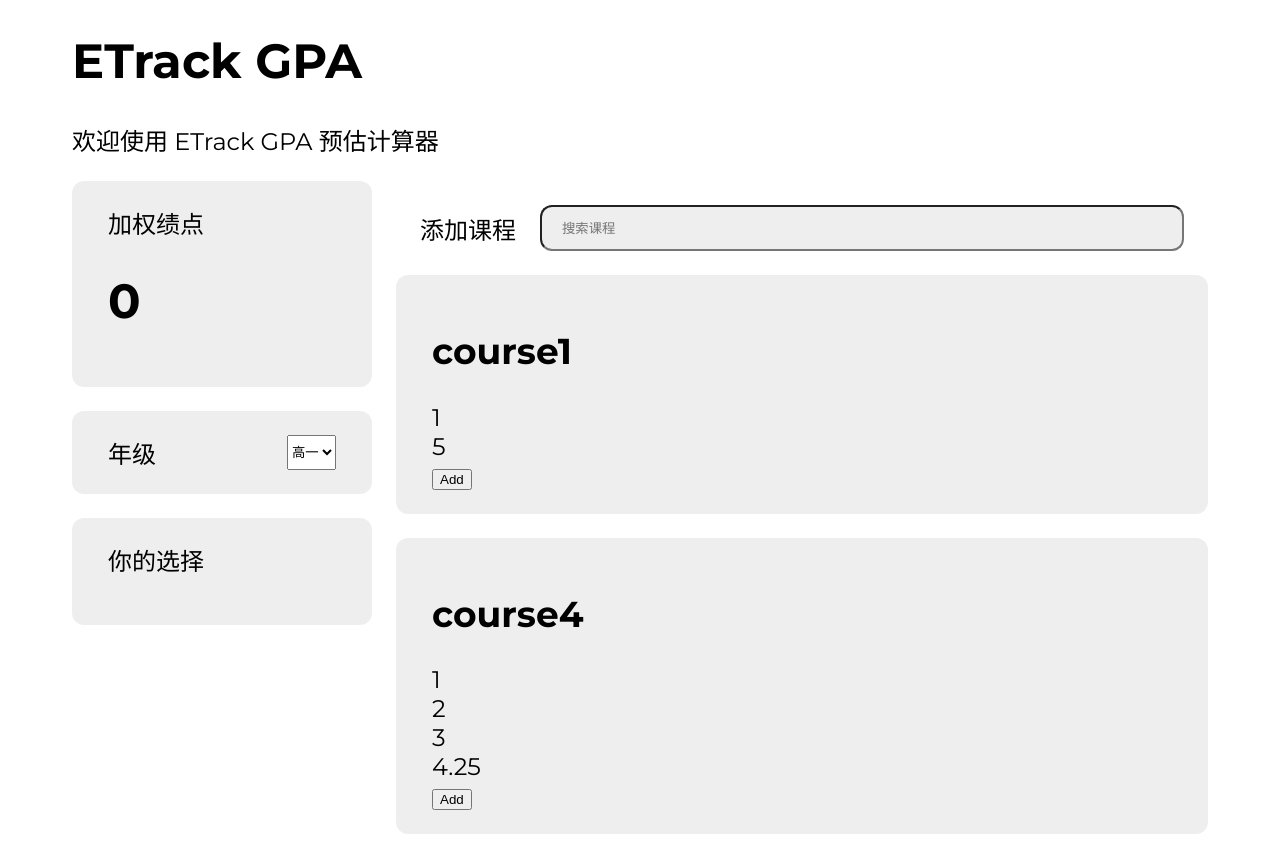
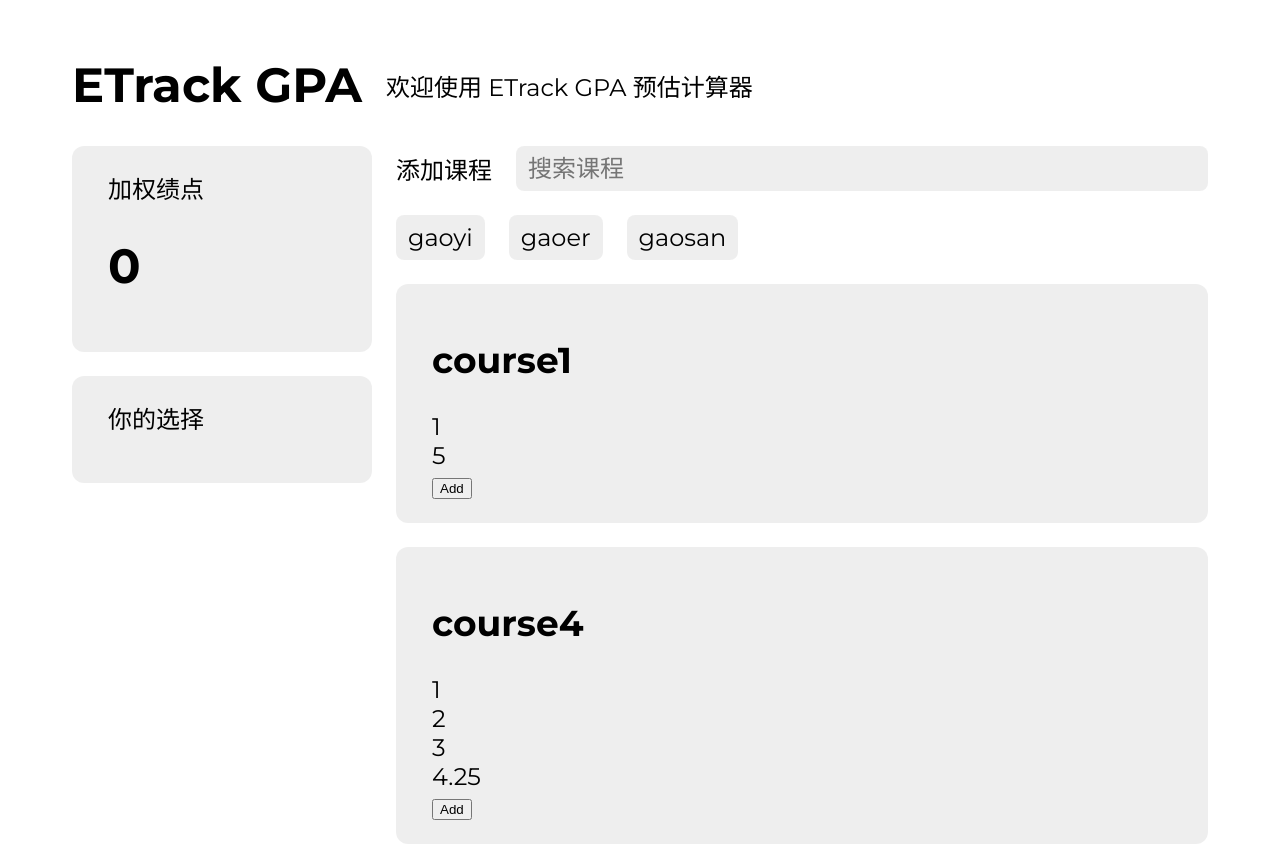
Before and after one commit to Tofutush/etrack, a React (Vite) app: page / in a window 1280 px wide. Built offline with nearby package versions, Linux system fonts and the light colour scheme; a web font is replaced by a local one.

Commit message:
more styling

```diff
--- a/src/App.tsx
+++ b/src/App.tsx
@@ -1,26 +1,26 @@
-import { useState, useEffect } from 'react';
+import { useEffect, useState } from 'react';
 import CourseList from './courselist/CourseList';
 import courseData from './data.json';
 import Course from './interfaces/Course';
 import SelectedCourse from './interfaces/SelectedCourse';
 import CourseSelection from './selectedcourselist/CourseSelection';
 import Gpa from './uicrap/Gpa';
-import GradeSelector from './uicrap/GradeSelector';
+import GradeFilter from './uicrap/GradeFilter';
 import SearchBar from './uicrap/SearchBar';
 
 function App() {
-    const [grade, setGrade] = useState<number>(1);
+    // const [grade, setGrade] = useState<number>(1);
     const [gpa, setGpa] = useState<number>(0);
     const [courseList, setCourseList] = useState<Array<Course>>(courseData.filter(c => c.grades.includes(1)));
     const [selectedCourses, setSelectedCourses] = useState<Array<SelectedCourse>>([]);
-grade
-    function onGradeChange(event: React.ChangeEvent<HTMLSelectElement>) {
-        // when grade changes, we'll just keep the courses that are offered in this grade and filter out the others
-        let grade = parseInt(event.target.value);
-        setGrade(grade);
-        setSelectedCourses(selectedCourses.filter(c => c.grades.includes(grade)));
-        setCourseList(courseData.filter(c => c.grades.includes(grade)).filter(c => selectedCourses.every(sc => sc.name !== c.name)));
-    }
+
+    // function onGradeChange(event: React.ChangeEvent<HTMLSelectElement>) {
+    //     // when grade changes, we'll just keep the courses that are offered in this grade and filter out the others
+    //     let grade = parseInt(event.target.value);
+    //     setGrade(grade);
+    //     setSelectedCourses(selectedCourses.filter(c => c.grades.includes(grade)));
+    //     setCourseList(courseData.filter(c => c.grades.includes(grade)).filter(c => selectedCourses.every(sc => sc.name !== c.name)));
+    // }
 
     function onAddCourse(course: SelectedCourse) {
         // when we add a course from the list to selected, we append it to selectedcourses and remove it from the course list
@@ -58,18 +58,18 @@ grade
 
     return (
         <>
-            <div id="title">
+            <div className="flex gap align-center">
                 <h1>ETrack GPA</h1>
                 <p>欢迎使用 ETrack GPA 预估计算器</p>
             </div>
-            <div className="flexbox">
-                <div className="left-side">
+            <div className="flex gap">
+                <div className="left-side flex f-col gap">
                     <Gpa value={gpa} />
-                    <GradeSelector onChange={onGradeChange} />
                     <CourseSelection courses={selectedCourses} onDelete={removeSelectedCourse} />
                 </div>
-                <div className="right-side">
+                <div className="right-side flex f-col gap f-1">
                     <SearchBar />
+                    <GradeFilter />
                     <CourseList list={courseList} onAdd={onAddCourse} />
                 </div>
             </div>
--- a/src/courselist/CourseList.tsx
+++ b/src/courselist/CourseList.tsx
@@ -19,7 +19,7 @@ function CourseList({ list, onAdd }: CourseListProps) {
 		</CourseCard >
 	)
 	return (
-        <div className="course-list">
+		<div className="course-list gap">
 			{cards}
 		</div>
 	)
--- a/src/css/style.css
+++ b/src/css/style.css
@@ -14,9 +14,29 @@ body {
 	margin: 1em 3em;
 }
 
-.flexbox {
+.flex {
 	display: flex;
 	gap: 1em;
+}
+
+.gap {
+	gap: 1em;
+}
+
+.space-between {
+	justify-content: space-between;
+}
+
+.f-col {
+	flex-direction: column;
+}
+
+.f-1 {
+	flex: 1;
+}
+
+.align-center {
+	align-items: center;
 }
 
 .graybox {
@@ -25,55 +45,33 @@ body {
 	padding: 1em 1.5em;
 }
 
-.left-side {
-    display: flex;
-    flex-direction: column;
-    gap: 1em;
-    width: 300px;
+.graybutton {
+	background-color: #0001;
+	font-family: montserrat, lxgw;
+	font-size: 24px;
+	border: 0;
+	padding: 8px 12px;
+	border-radius: 8px;
+	cursor: pointer;
 }
 
-.grade-selector {
-    display: flex;
-    justify-content: space-between;
+.graybutton:hover {
+	background-color: #0002;
 }
 
-.right-side {
-    display: flex;
-    flex-direction: column;
-    flex: 1;
+.left-side {
+	width: 300px;
 }
 
 .course-list {
 	display: grid;
-    gap: 1em;
 	grid-template-columns: repeat(auto-fill, minmax(400px, 1fr));
 }
 
 .selected-courses {
-    display: flex;
-    flex-direction: column;
-    gap: 1em;
 	margin-top: 1em;
 }
 
-.chosen-course {
-    display: flex;
-    justify-content: space-between;
-}
-
 .chosen-course>div:first-child {
-    display: flex;
 	gap: 6px;
 }
-
-.add-course {
-    display: flex;
-    justify-content: space-between;
-    align-items: center;
-    margin: 1em;
-    gap: 1em;
-}
-
-.add-course>input {
-    flex: 1;
-}
--- a/src/selectedcourselist/SelectedCourseCard.tsx
+++ b/src/selectedcourselist/SelectedCourseCard.tsx
@@ -9,12 +9,12 @@ type SelectedCourseCardProps = {
 
 function SelectedCourseCard({ course, onDelete }: SelectedCourseCardProps) {
 	return (
-        <div className="chosen-course">
-            <div>
-                <button onClick={() => onDelete(course)}>X</button>
+		<div className="chosen-course flex space-between align-center">
+			<div className="flex align-center">
+				<button className="graybutton" onClick={() => onDelete(course)}>x</button>
 				<div>{course.name}</div>
 			</div>
-            <select defaultValue={course.letterGrade}>
+			<select className="graybutton" defaultValue={course.letterGrade}>
 				<option>A</option>
 				<option>B</option>
 				<option>C</option>
--- /dev/null
+++ b/src/uicrap/GradeFilter.tsx
@@ -0,0 +1,11 @@
+function GradeFilter() {
+	return (
+		<div className="flex grade-filter">
+			<button className="graybutton">gaoyi</button>
+			<button className="graybutton">gaoer</button>
+			<button className="graybutton">gaosan</button>
+		</div>
+	)
+}
+
+export default GradeFilter;
--- a/src/uicrap/SearchBar.tsx
+++ b/src/uicrap/SearchBar.tsx
@@ -1,12 +1,12 @@
 // the search bar
 
 function SearchBar() {
-    return (
-        <div className="add-course">
-            <div>添加课程</div>
-            <input type="text" placeholder="搜索课程" className="graybox" />
-        </div>
-    )
+	return (
+		<div className="flex gap align-center">
+			<div>添加课程</div>
+			<input type="text" placeholder="搜索课程" className="graybutton f-1" />
+		</div>
+	)
 }
 
 export default SearchBar;
```
Lines whose indentation alone changed are shown as unchanged.
